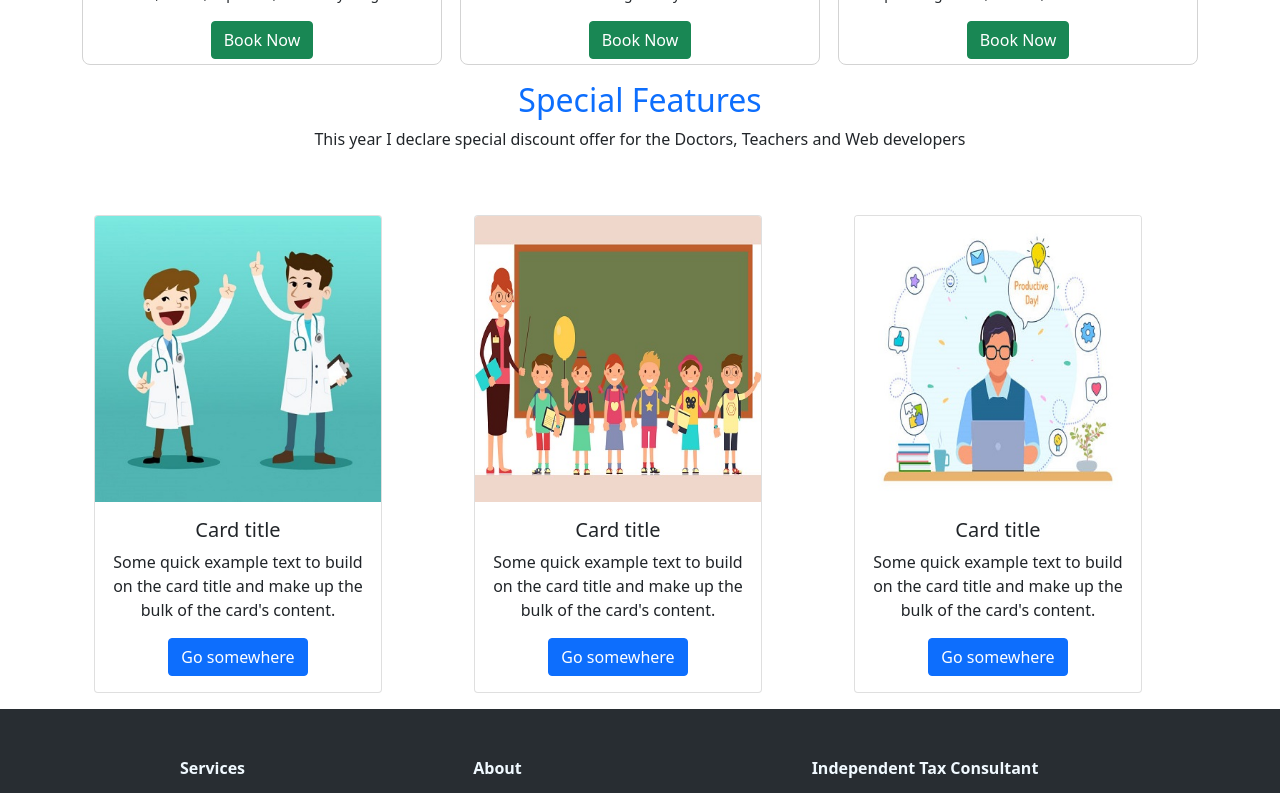
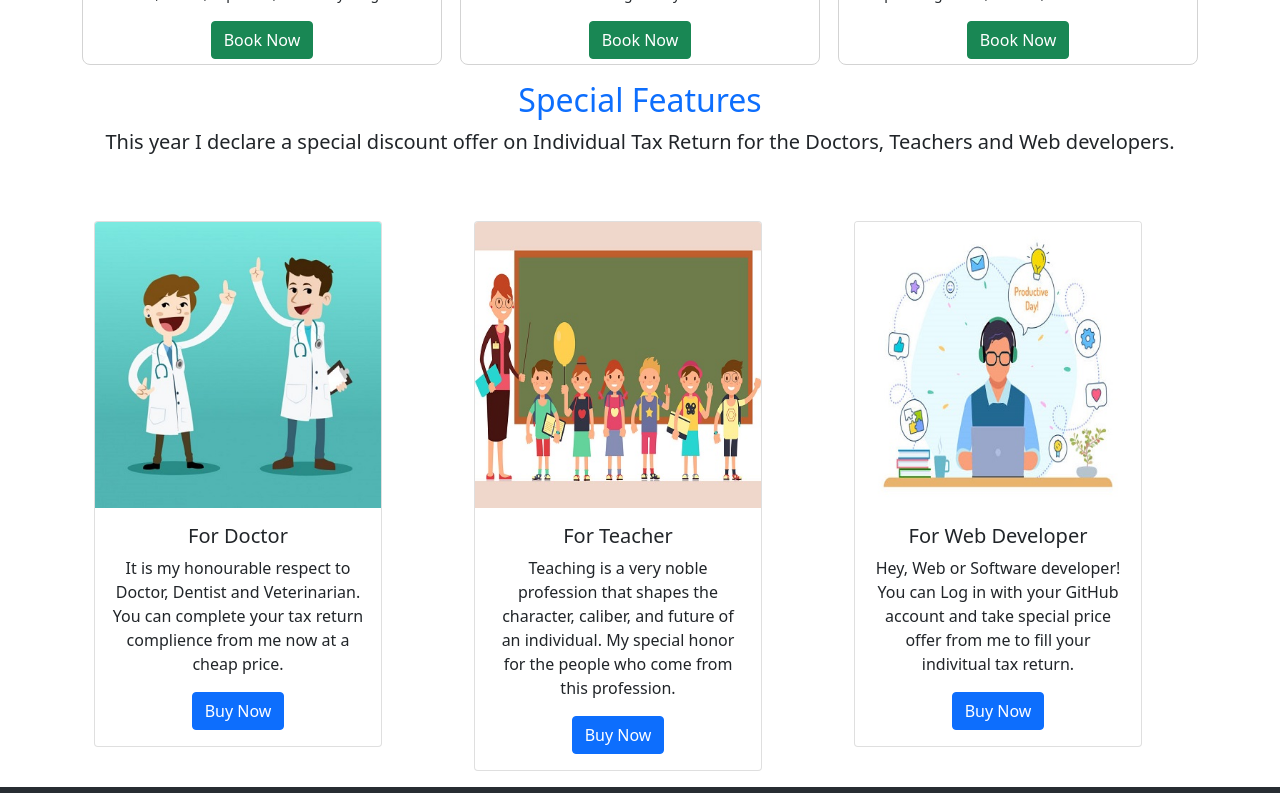
Before and after one commit to avijitsaha118/independent-tax-consultant-project-react-firebase, a React (Create React App) app: page / in a window 1280 px wide. Shown: the part 1140-1933 px from the top of the page. Built offline with nearby package versions, Linux system fonts and the light colour scheme; no server answers.

Commit message:
about me added

```diff
--- a/src/Pages/About/About.js
+++ b/src/Pages/About/About.js
@@ -3,7 +3,10 @@ import React from 'react';
 const About = () => {
     return (
         <div>
-           <h1>This is about</h1>
+           <h1>About Me</h1>
+
+           <h4>Name: Avijit Saha</h4>
+           <p>Goal: From now to next Four or Five Month I discover myself as a Web Developer. From 31 december, 2021 I started a journey with PHero. <br/> I enjoyed it and this course totaly changed me. Now I can know how to work hard, how to maintain time, how to be disciplined.</p>
         </div>
     );
 };
--- a/src/Pages/Home/Feature/Feature.js
+++ b/src/Pages/Home/Feature/Feature.js
@@ -1,16 +1,16 @@
 import React from 'react';
 
 const Feature = ({feature}) => {
-    const {name, img} = feature;
+    const {name, description, img} = feature;
     return (
         <div className='g-5 col-sm-12 col-md-6 col-lg-4'>
 
 <div className="card" style={{ width: "18rem" }}>
                 <img className="card-img-top" src={img} alt="Card image cap" />
                 <div className="card-body">
-                    <h5 className="card-title">Card title</h5>
-                    <p className="card-text">Some quick example text to build on the card title and make up the bulk of the card's content.</p>
-                    <a href="#" className="btn btn-primary">Go somewhere</a>
+                    <h5 className="card-title">{name}</h5>
+                    <p className="card-text">{description}</p>
+                    <a href="#" className="btn btn-primary">Buy Now</a>
                 </div>
             </div>
 
--- a/src/Pages/Home/Features/Features.js
+++ b/src/Pages/Home/Features/Features.js
@@ -6,14 +6,14 @@ import Feature from '../Feature/Feature';
 
 const Features = () => {
     const features = [
-        { id: 1, name: 'For Doctor', img: doctor },
-        { id: 2, name: 'For Teacher', img: teacher },
-        { id: 3, name: 'For Web Developer', img: developer }
+        { id: 1, name: 'For Doctor', description: 'It is my honourable respect to Doctor, Dentist and Veterinarian. You can complete your tax return complience from me now at a cheap price.', img: doctor },
+        { id: 2, name: 'For Teacher', description:'Teaching is a very noble profession that shapes the character, caliber, and future of an individual. My special honor for the people who come from this profession.',  img: teacher },
+        { id: 3, name: 'For Web Developer', description:'Hey, Web or Software developer! You can Log in with your GitHub account and take special price offer from me to fill your indivitual tax return.', img: developer }
     ]
     return (
         <div className='container'>
                         <h2 className='text-primary text-center mt-3'>Special Features</h2>
-                        <p>This year I declare special discount offer for the Doctors, Teachers and Web developers</p>
+                        <p style={{fontSize:"20px"}}>This year I declare a special discount offer on Individual Tax Return for the Doctors, Teachers and Web developers.</p>
             <div className='row'>
                 {
                     features.map(feature => <Feature
```
